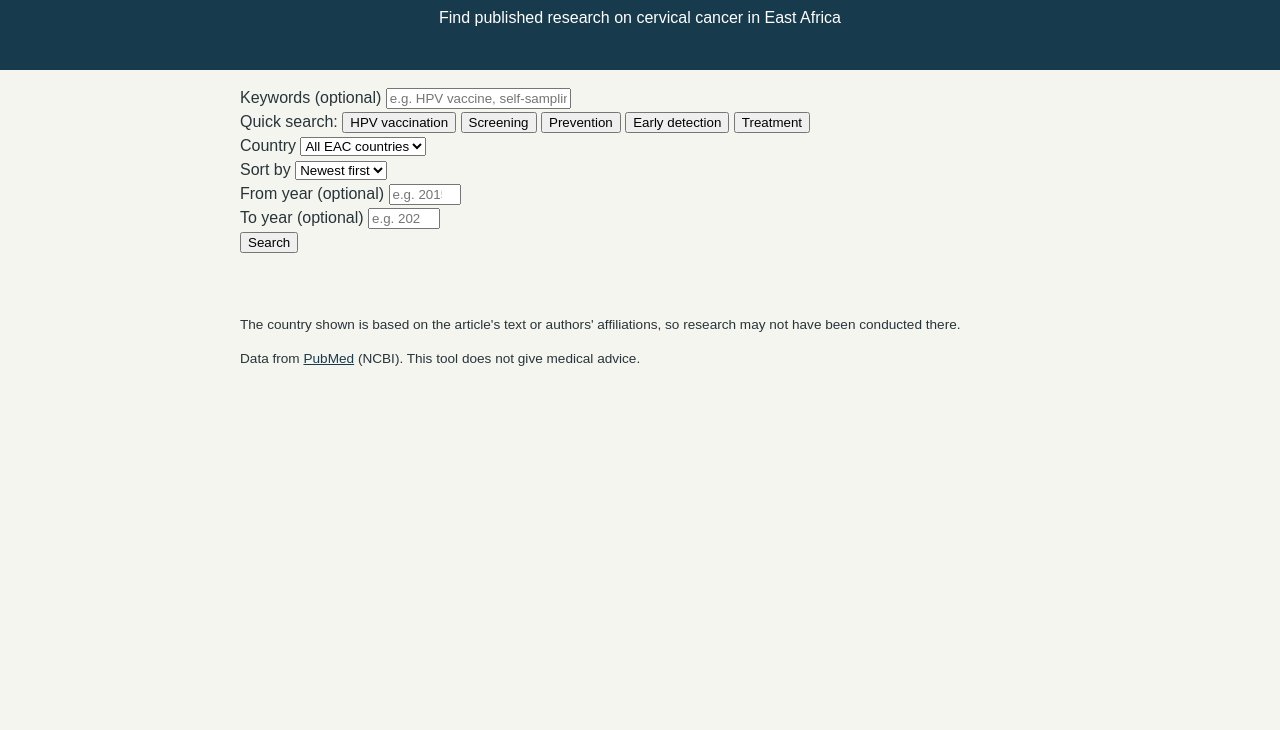
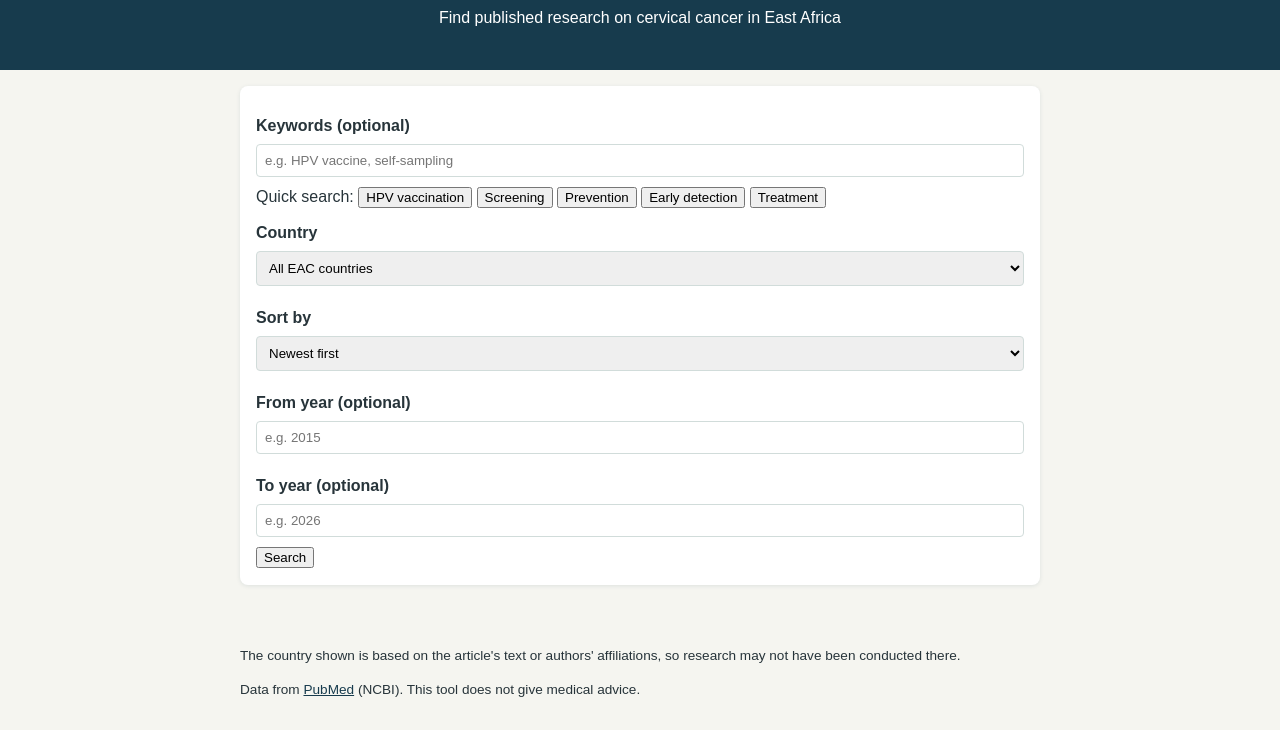
Before and after one commit to amtoha-prog/cervical_cancer_research_finder, a website: page public/index.html in a window 1280 px wide. Shown: the part 109-839 px from the top of the page. Before the commit the page ends 800 px from the top, so only its background shows below. Drawn offline with Linux system fonts and the light colour scheme.

Commit message:
Improved form input styling

```diff
--- a/public/style.css
+++ b/public/style.css
@@ -34,3 +34,34 @@ footer {
 footer a {
   color: #173B4D;
 }
+
+/* Form */
+form {
+  background-color: #FFFFFF;
+  padding: 16px;
+  border-radius: 8px;
+  box-shadow: 0 1px 4px rgba(23, 59, 77, 0.1);
+}
+
+label {
+  display: block;
+  font-weight: bold;
+  margin-top: 12px;
+}
+
+input,
+select {
+  width: 100%;
+  padding: 8px;
+  margin-top: 6px;
+  margin-bottom: 8px;
+  border: 1px solid #D1DCDA;
+  border-radius: 4px;
+  box-sizing: border-box;
+}
+
+input:focus,
+select:focus {
+  outline: 2px solid #4C9290;
+  outline-offset: 2px;
+}
```
